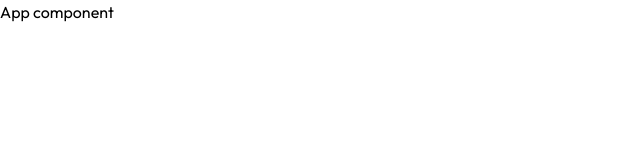
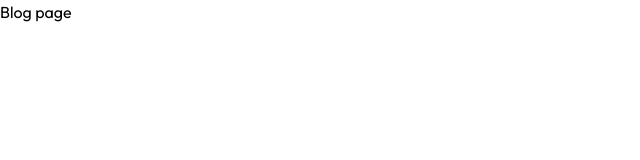
Before and after one commit to Nensi-Devani/quickblog, a React (Vite) app in the folder client/: page /blog in a window 1280 px wide. Shown: the top 160 px of the page, without its empty margins (0-640 px from the left). Built offline with nearby package versions, Linux system fonts and the light colour scheme.

Commit message:
created pages and set-up routes

```diff
--- a/client/src/App.jsx
+++ b/client/src/App.jsx
@@ -1,7 +1,14 @@
+import { Route, Routes } from "react-router-dom"
+import Home from "./pages/Home"
+import Blog from "./pages/Blog"
+
 const App = () => {
   return (
     <>
-      <h1>App component</h1>
+      <Routes>
+        <Route path='/' element={<Home />} />
+        <Route path='/blog' element={<Blog />} />
+      </Routes>
     </>
   )
 }
--- /dev/null
+++ b/client/src/pages/Blog.jsx
@@ -0,0 +1,9 @@
+const Blog = () => {
+  return (
+    <>
+        <h1>Blog page</h1>
+    </>
+  )
+}
+
+export default Blog
--- /dev/null
+++ b/client/src/pages/Home.jsx
@@ -0,0 +1,9 @@
+const Home = () => {
+  return (
+    <>
+      <h2>Hoem apge</h2>
+    </>
+  )
+}
+
+export default Home
```
